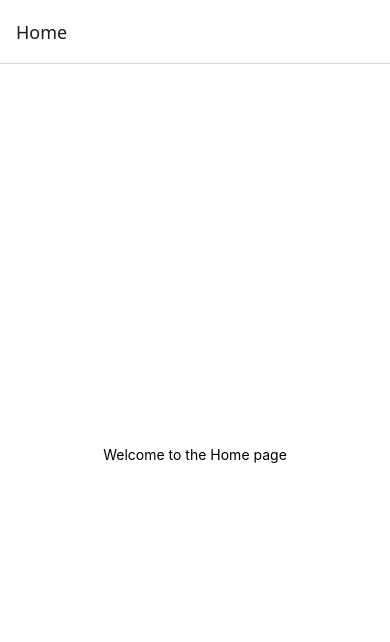
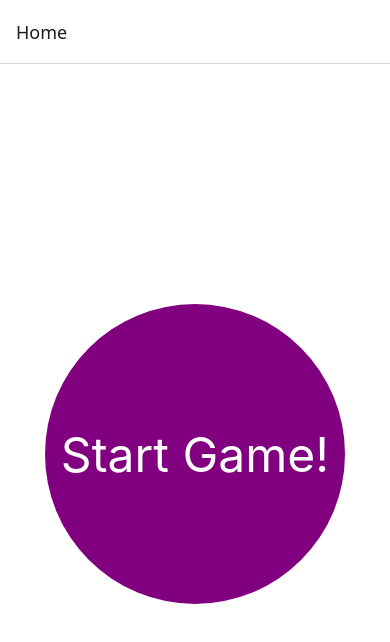
Before and after one commit to Ccasabianca/Jeu_React_Native, a React Native app: screen /Home in a window 390 px wide. Shown: the top 642 px of the page. Built offline with nearby package versions, Linux system fonts and the light colour scheme.

Commit message:
add alert onPress and start game onLonPress + styling

```diff
--- a/components/Home.tsx
+++ b/components/Home.tsx
@@ -1,14 +1,26 @@
-import { Text, View } from "react-native";
+import { Alert, Modal, Pressable, Text, View } from "react-native";
 import { StatusBar } from 'expo-status-bar';
 import { StyleSheet } from "react-native";
 import { NativeStackScreenProps } from '@react-navigation/native-stack';
 import { RootParamList } from "../routes";
+import { useState } from "react";
 
 type Props = NativeStackScreenProps<RootParamList, 'Home'>;
 export const Home = ({ navigation }: Props) => {
+
+  const onStartPress = () => {
+    Alert.alert("Long press to start the game")
+  }
+
   return (
     <View style={styles.container}>
-      <Text onPress={() => navigation.navigate('Game')}>Welcome to the Home page</Text>
+      <Pressable
+        style={styles.button}
+        onPress={onStartPress}
+        onLongPress={() => navigation.navigate('Game')}
+      >
+        <Text style={styles.buttonText}>Start Game!</Text>
+      </Pressable>
       <StatusBar />
     </View>
   );
@@ -21,4 +33,17 @@ const styles = StyleSheet.create({
     alignItems: 'center',
     justifyContent: 'center',
   },
+  button: {
+    width: 300,
+    height: 300,
+    display: 'flex',
+    alignItems: 'center',
+    justifyContent: 'space-around',
+    borderRadius: 150,
+    backgroundColor: 'purple',
+  },
+  buttonText: {
+    color: 'white',
+    fontSize: 48,
+  }
 });
```
